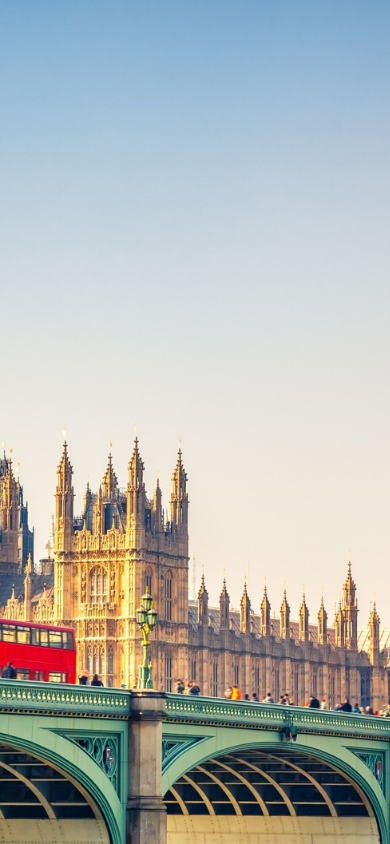
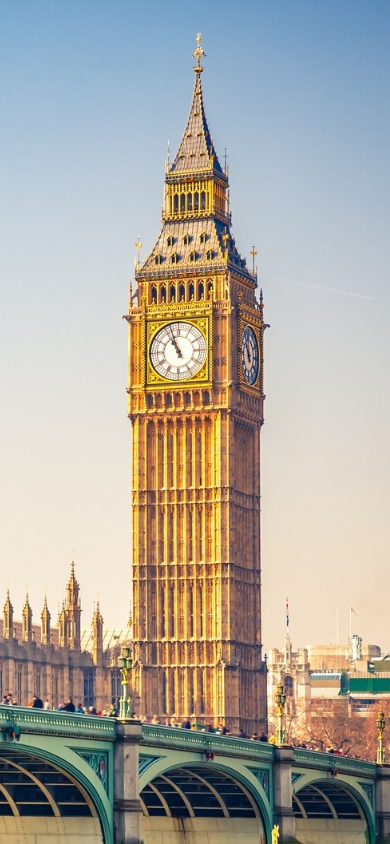
Before and after one commit to JDavid80/mi-portafolio, a plain HTML site: page background2.html in a window 390 px wide. Drawn offline with Linux system fonts and the light colour scheme.

Commit message:
fix position background

```diff
--- a/css/background2.css
+++ b/css/background2.css
@@ -9,11 +9,12 @@
     background-repeat: no-repeat;
     background-size: cover;
     background-position: center;
+
 }
 @media only screen and (max-width: 600px) {
     .main-content {
         background-image: url("../img/torre-big-ben_835x1057.jpg");
         background-size: cover;
-        background-position: center left;
+        background-position: center right;
     }
 }
```
